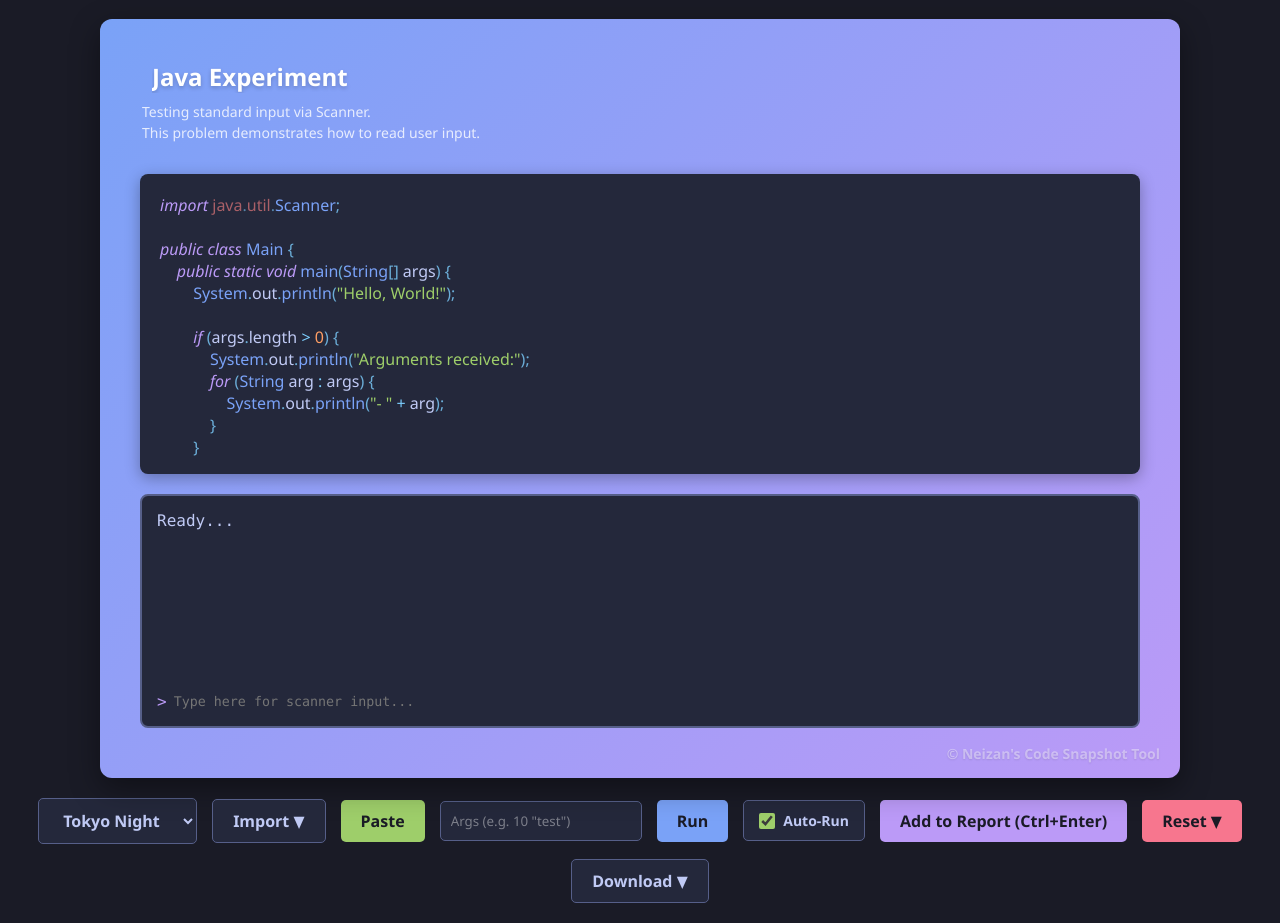
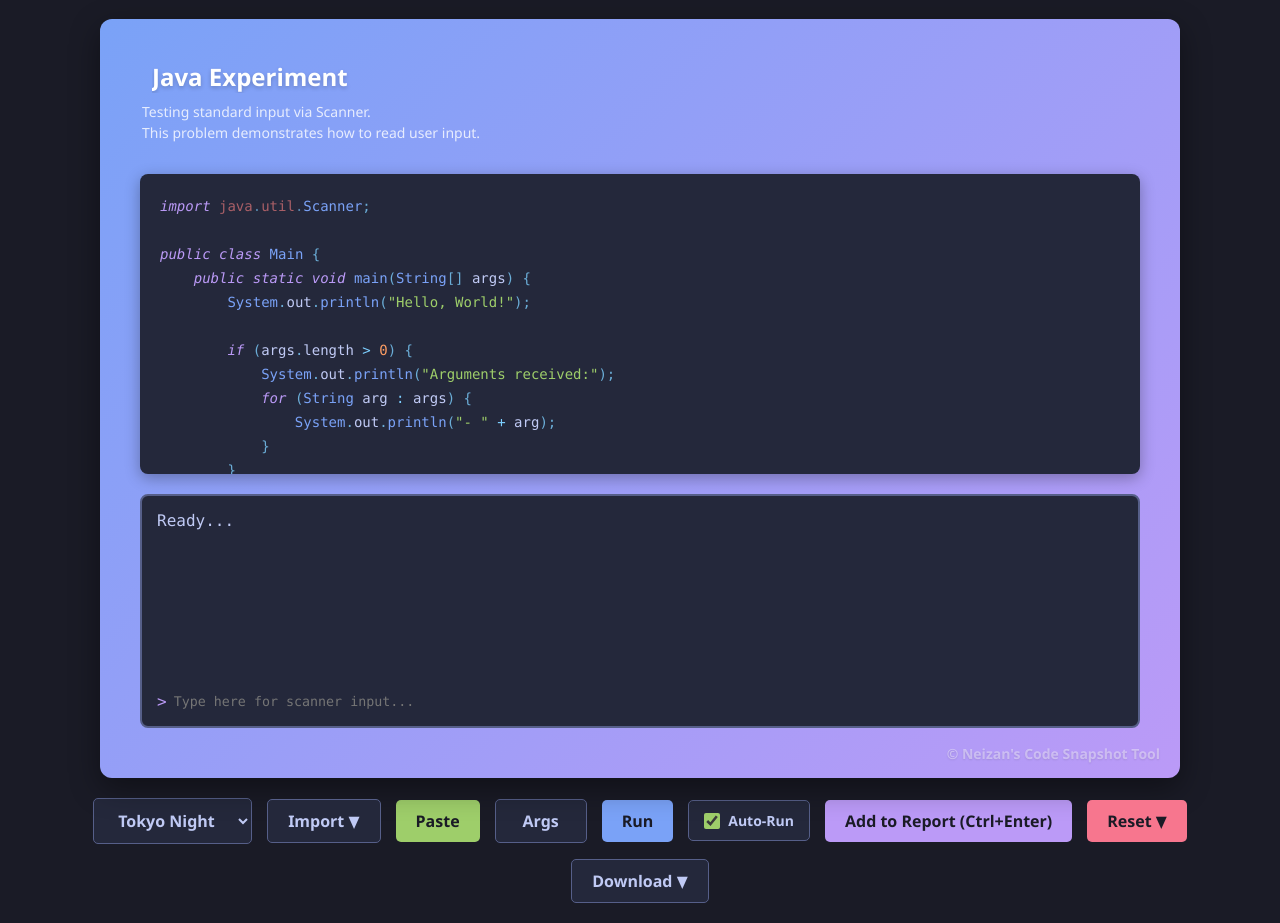
Before and after one commit to Distaant/Code-Snapshot-Tool, a plain HTML site: page index.html in a window 1280 px wide. Shown: the part 87-1010 px from the top of the page. Drawn offline with nearby package versions, Linux system fonts and the light colour scheme; no server answers; a script that the page names is missing.

Commit message:
Fixed text scroll drift and beutified args button

```diff
--- a/index.html
+++ b/index.html
@@ -167,20 +167,27 @@
             transition: background-color 0.3s ease;
         }
 
-        /* We stack textarea and pre for editing + highlighting */
+        /* SHARED STYLES FOR INPUT AND DISPLAY (Critical for Alignment) */
         #code-input, #code-display {
             width: 100%;
             height: 300px;
-            margin: 0;
-            padding: 20px;
-            border: none;
-            /* Font stack supporting Unicode symbols */
-            font-family: 'JetBrains Mono', 'Fira Code', 'Consolas', 'Monaco', 'Segoe UI Symbol', 'Noto Color Emoji', monospace;
-            font-size: 14px;
-            line-height: 1.6; /* Slightly increased for readability */
-            box-sizing: border-box;
-            white-space: pre;
+
+            /* EXPLICIT BOX MODEL */
+            padding: 20px !important;
+            margin: 0 !important;
+            border: none !important;
+            box-sizing: border-box !important;
+
+            /* FONTS & SPACING */
+            font-family: 'JetBrains Mono', 'Fira Code', 'Consolas', 'Monaco', 'Segoe UI Symbol', 'Noto Color Emoji', monospace !important;
+            font-size: 14px !important;
+            line-height: 24px !important; /* Fixed Line Height */
+            letter-spacing: 0px !important;
+            tab-size: 4 !important;
+
+            white-space: pre !important;
             color: var(--theme-fg);
+            overflow: auto; /* Both scrollable, but we hide one's scrollbar via logic or CSS */
         }
 
         #code-input {
@@ -199,10 +206,29 @@
             position: relative;
             z-index: 1;
             pointer-events: none;
-            overflow: hidden;
+            /* Hide scrollbars on display so they don't double up visually */
+            scrollbar-width: none;
+            -ms-overflow-style: none;
+        }
+
+        #code-display::-webkit-scrollbar {
+            display: none;
         }
 
         /* --- DYNAMIC SYNTAX HIGHLIGHTING OVERRIDES --- */
+
+        /* Force Inner Code Element to behave */
+        #code-display code {
+            font-family: inherit !important;
+            font-size: inherit !important;
+            line-height: inherit !important;
+            padding: 0 !important;
+            margin: 0 !important;
+            background: transparent !important;
+            white-space: inherit !important;
+            display: block !important; /* Ensures it fills container */
+        }
+
         /* Override PrismJS Default Backgrounds to Transparent */
         code[class*="language-"],
         pre[class*="language-"] {
@@ -374,19 +400,41 @@
             outline: none;
         }
 
-        /* ARGS INPUT STYLE */
+        /* ARGS INPUT STYLE - Button-like transition */
         #args-input {
             background-color: var(--theme-bg-storm);
             color: var(--theme-fg);
             border: 1px solid var(--theme-comment);
-            padding: 10px;
+            padding: 10px 15px;
             border-radius: 5px;
             outline: none;
-            width: 180px;
+            width: 60px; /* Looks like a small button by default */
             font-family: inherit;
-        }
+            font-size: 16px;
+            font-weight: bold;
+            cursor: pointer;
+            text-align: center;
+            transition: all 0.3s ease;
+        }
+
         #args-input::placeholder {
+            color: var(--theme-fg);
+            opacity: 1; /* Make placeholder look like button text */
+        }
+
+        /* Expanded State (Focus or Has Content) */
+        #args-input:focus,
+        #args-input:not(:placeholder-shown) {
+            width: 220px; /* Expand for typing */
+            text-align: left;
+            cursor: text;
+            border-color: var(--theme-cyan);
+            font-weight: normal;
+        }
+
+        #args-input:focus::placeholder {
             color: rgba(255, 255, 255, 0.4);
+            font-weight: normal;
         }
 
         /* AUTO RUN TOGGLE STYLE */
@@ -662,7 +710,7 @@ public class Main {
         <button class="btn-paste" onclick="pasteCode()">Paste</button>
 
         <!-- ARGS INPUT -->
-        <input type="text" id="args-input" placeholder="Args (e.g. 10 &quot;test&quot;)">
+        <input type="text" id="args-input" placeholder="Args" title="Enter command line arguments (e.g. 10 &quot;test&quot;)">
 
         <button class="btn-run" onclick="runCode()">Run</button>
 
```
